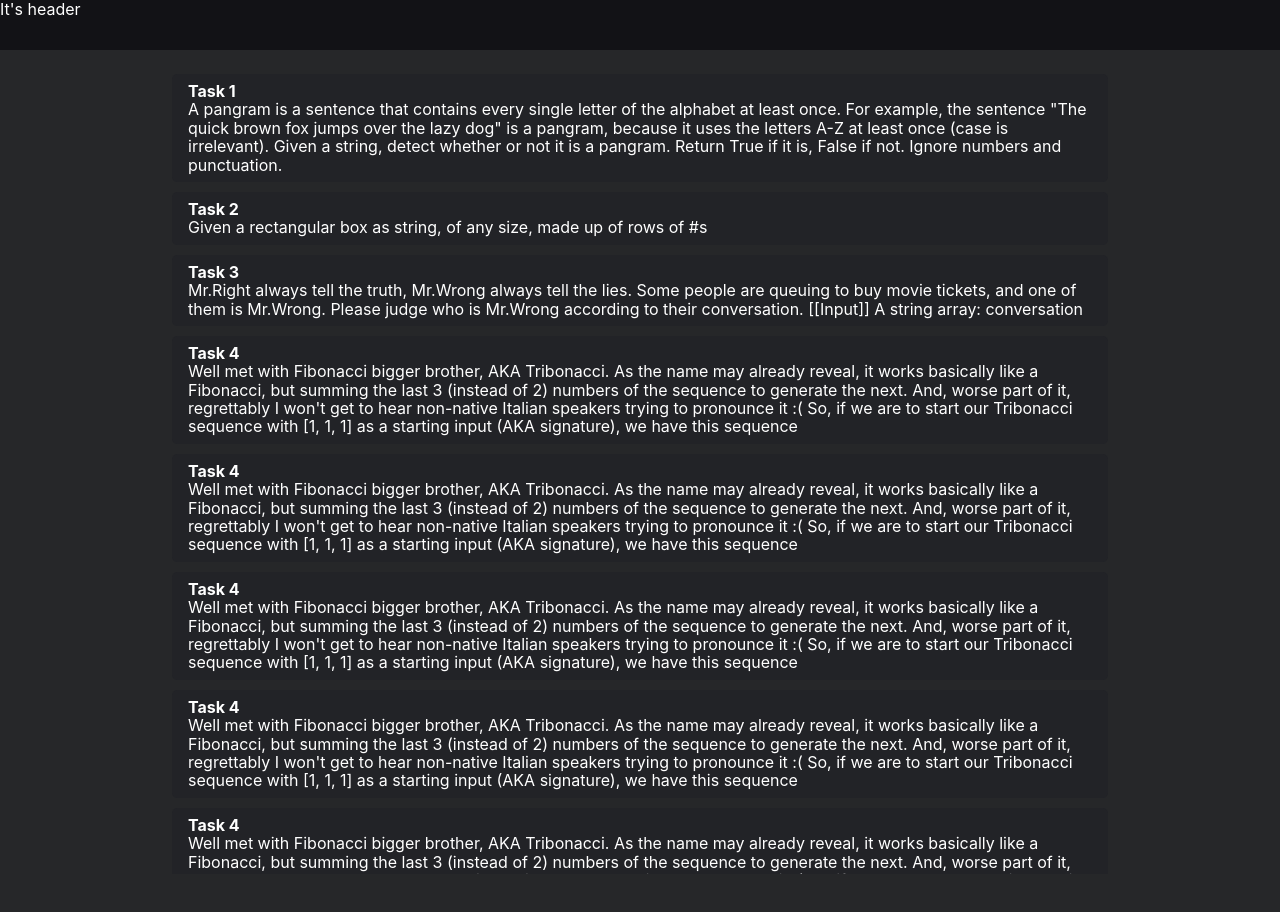
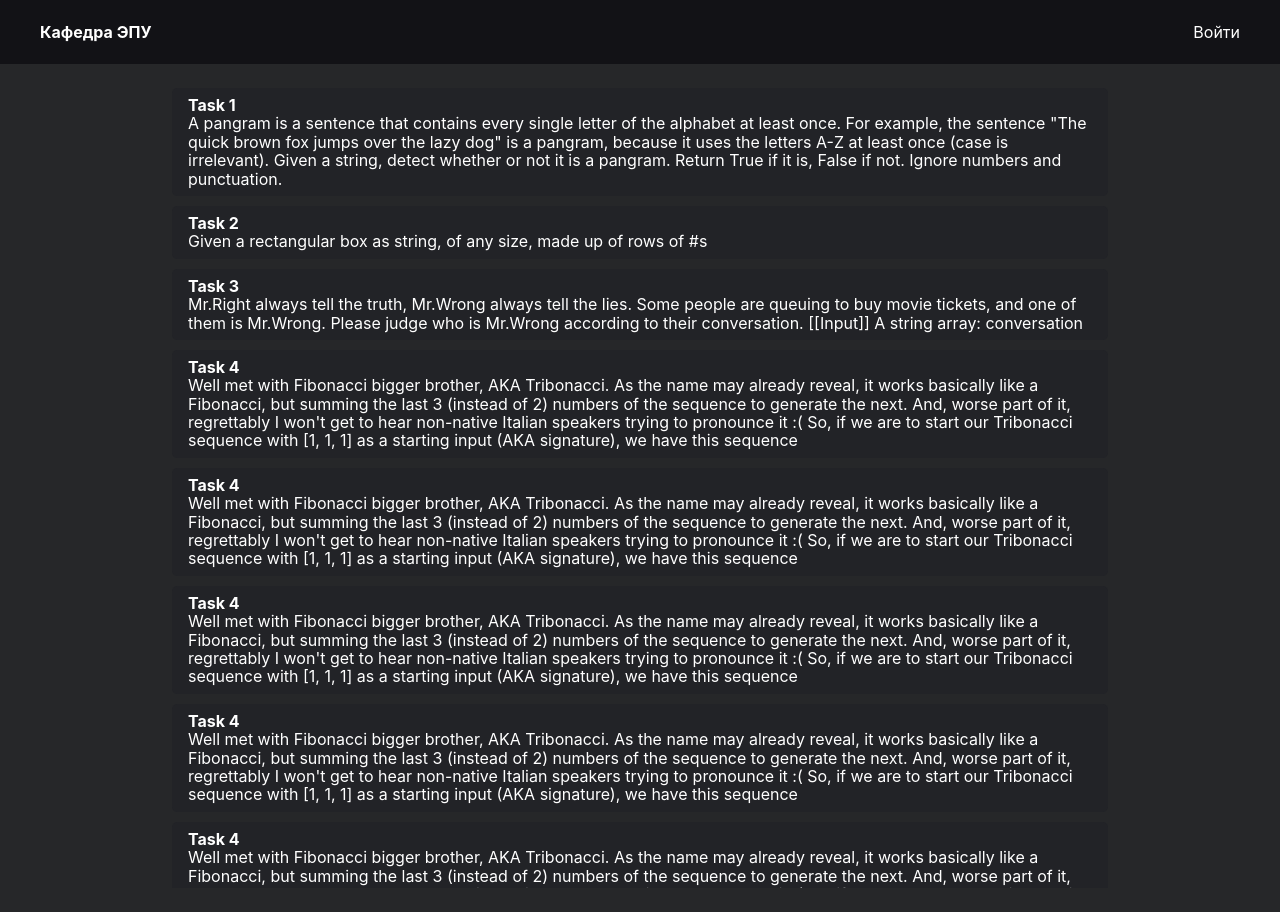
Before and after one commit to malilfrend/VKR, a React (Create React App) app: page /tasks in a window 1280 px wide. Built offline with nearby package versions, Linux system fonts and the light colour scheme.

Commit message:
VKR-8: create authStore and make header

```diff
--- a/src/core/Header/Header.module.scss
+++ b/src/core/Header/Header.module.scss
@@ -1,6 +1,14 @@
-.header {
+.wrapper {
   width: 100%;
-  height: 50px;
+  height: 64px;
   background-color: #121216;
-  color: white;
 }
+
+.container {
+  height: 100%;
+  margin: auto;
+  max-width: 1200px;
+  display: flex;
+  justify-content: space-between;
+  align-items: center;
+}
--- a/src/core/Header/Header.tsx
+++ b/src/core/Header/Header.tsx
@@ -1,10 +1,26 @@
 import React from 'react';
 import s from './Header.module.scss';
+import { useAuthStore } from '../../store/authStore';
+import { NavLink } from 'react-router-dom';
 
 export const Header = () => {
-    return (
-        <div className={s.header}>
-            It's header
+  const { isAuth, name, lastName, group } = useAuthStore((state) => state);
+  return (
+    <div className={s.wrapper}>
+      <div className={s.container}>
+        <h4>Кафедра ЭПУ</h4>
+        <div>
+          {
+            isAuth ?
+              <div className={s.userInfo}>
+                <p>{name} {lastName}</p>
+                <p>{group}</p>
+              </div>
+              :
+              <NavLink to={'/login'}>Войти</NavLink>
+          }
         </div>
-    );
+      </div>
+    </div>
+  );
 };
--- /dev/null
+++ b/src/store/authStore.ts
@@ -0,0 +1,14 @@
+import { create } from 'zustand';
+
+interface IAuthStore {
+  isAuth: boolean;
+  name: string;
+  lastName: string;
+  group: number;
+}
+export const useAuthStore = create<IAuthStore>((set, get) => ({
+  isAuth: false,
+  name: 'student',
+  lastName: 'studentov',
+  group: 9202,
+}))
```
